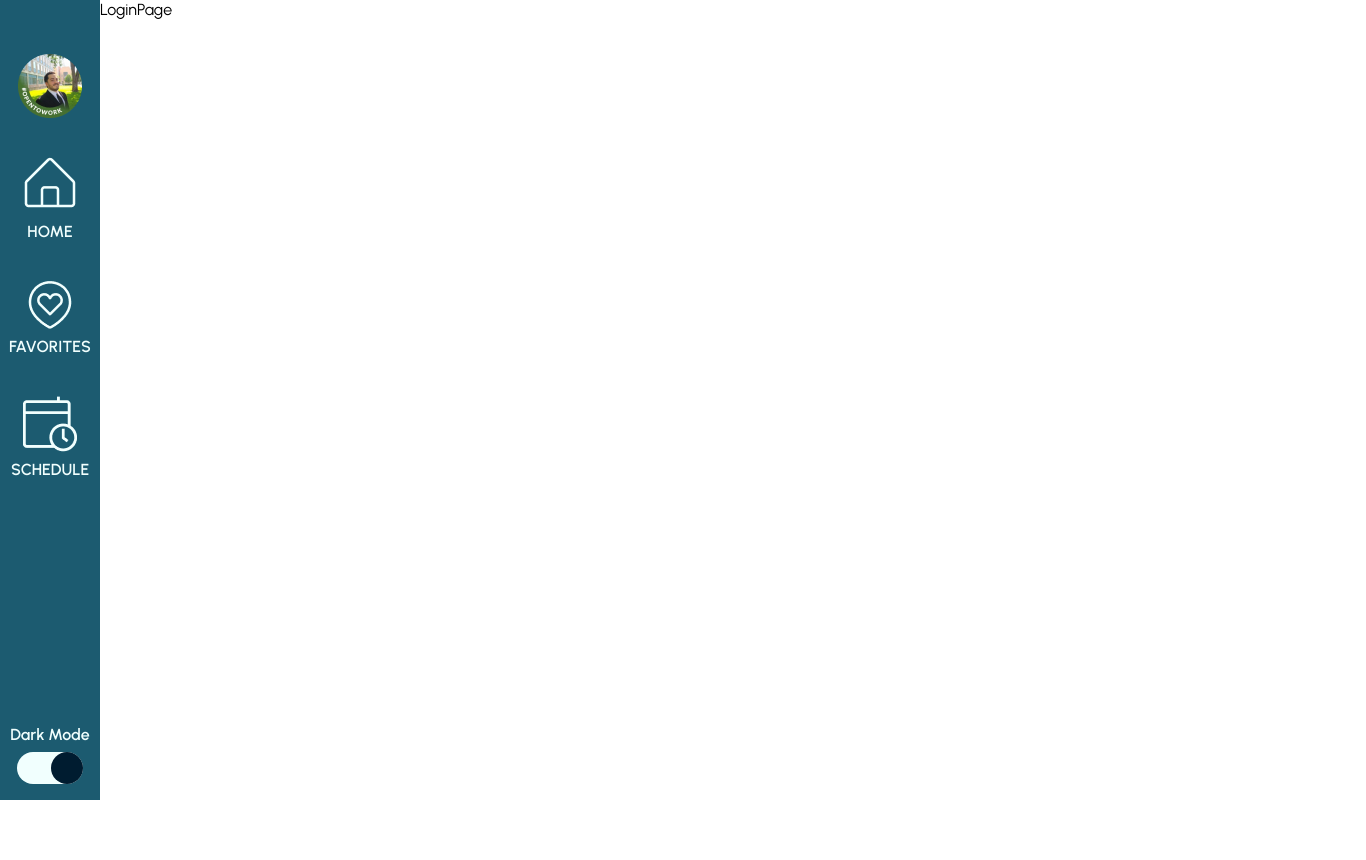
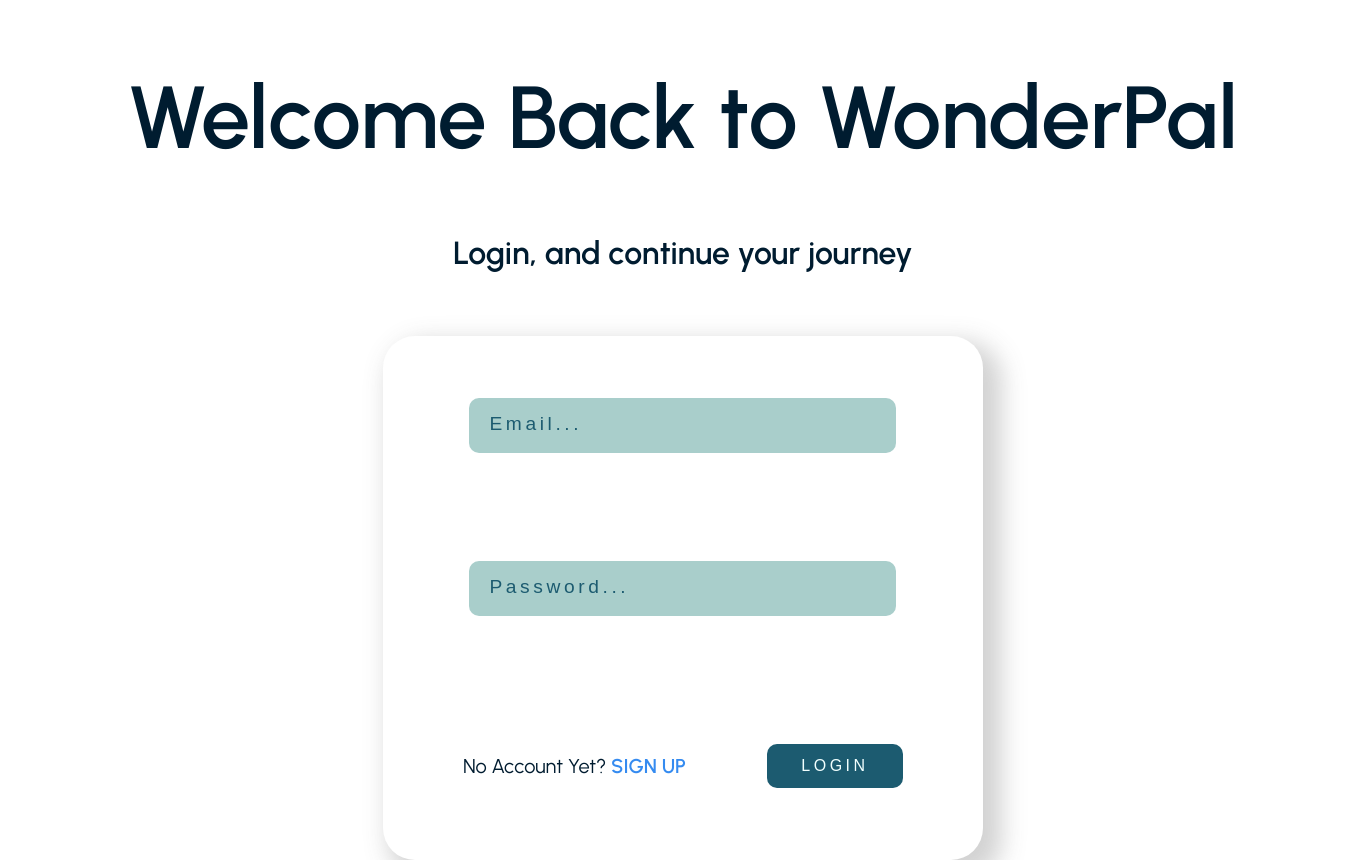
Before and after one commit to Bardia30/WanderPal-FrontEnd, a React (Create React App) app: page /login in a window 1280 px wide. Shown: the top 860 px of the page, 1366 px wide, since content can reach past the window. Before the commit the page ends 800 px from the top, so only its background shows below. Built offline with nearby package versions, Linux system fonts and the light colour scheme.

Commit message:
added login page styling

```diff
--- a/src/App.jsx
+++ b/src/App.jsx
@@ -1,4 +1,5 @@
 import { BrowserRouter, Routes, Route } from 'react-router-dom';
+import { useParams } from 'react-router-dom';
 import LoginPage from './pages/LoginPage';
 import SignUpPage from './pages/SignUpPage';
 import DestinationsPage from './pages/DestinationsPage';
@@ -18,7 +19,7 @@
 
   const [theme, setTheme] = useState("light");
 
-
+  const {uid} = useParams();
 
   const changeTheme = ()=> {
     if (theme === "light") {
@@ -30,18 +31,20 @@
     }
   }
 
-  //probably might need to delete line47 and line 49
+  //probably might need to delete line47 and line49
 
+
+  const [isSidebar, setIsSidebar] = useState(true);
 
   return (
     <ThemeContext.Provider value={{theme, changeTheme}}>
     <BrowserRouter>
-    <Sidebar />
+    {isSidebar ? <Sidebar /> : null}
      <main>
       <Routes>
-        <Route path='/login' element={<LoginPage />}></Route>
+        <Route path='/login' element={<LoginPage setIsSidebar={setIsSidebar}/>}></Route>
         <Route path='/signup' element={<SignUpPage />}></Route>
-        <Route path='/:uid/destinations' element={<DestinationsPage />}/>
+        <Route path='/:uid/destinations' element={<DestinationsPage uid={uid}/>}/>
         <Route path='/:uid/favorites' element={<FavoritesPage />}/>
         <Route path='/:uid/travelDetails/:travelId' element={<TravelDetailsPage />}/>
         <Route path='/:uid/travelDetails/:travelId/delete' element={<TravelDetailsDeletePage />}/>
--- a/src/components/Sidebar/Sidebar.jsx
+++ b/src/components/Sidebar/Sidebar.jsx
@@ -9,7 +9,6 @@
 
 const Sidebar = () => {
   const { theme, changeTheme } = useContext(ThemeContext);
-
 
   const [sidebarClass, setSidebarClass] = useState("sidebar");
 
--- a/src/pages/DestinationsPage.jsx
+++ b/src/pages/DestinationsPage.jsx
@@ -1,4 +1,5 @@
-import React, { useEffect, useState, useContext } from 'react';
+import React, { useState, useContext } from 'react';
+
 import './DestinationsPage.scss';
 import TravelCard from '../components/TravelCard/TravelCard';
 import AddNewTravel from '../components/AddNewTravel/AddNewTravel';
@@ -15,9 +16,11 @@
   const { theme } = useContext(ThemeContext);
 
   //test to see how we can delete http requests. I am using dummy id for now.
-  useEffect(()=> {
-    console.log(travelId);
-  }, [travelId]);
+  // useEffect(()=> {
+  //   console.log(travelId);
+  // }, [travelId]);
+
+
 
   return (
     <React.Fragment>
--- a/src/pages/LoginPage.jsx
+++ b/src/pages/LoginPage.jsx
@@ -1,8 +1,42 @@
-import React from 'react'
+import InputField from '../components/InputField/InputField';
+import Button from '../components/Button/Button';
+import './LoginPage.scss';
+import { useEffect } from 'react';
 
-const LoginPage = () => {
+const LoginPage = ({ setIsSidebar }) => {
+
+  useEffect(()=> {
+    setIsSidebar(false);
+  },[])
+
+
   return (
-    <div>LoginPage</div>
+    <section className='auth'>
+      <h1 className='auth__title'>Welcome Back to WonderPal</h1>
+      <p className='auth__instructions'>Login, and continue your journey</p>
+      <div className='auth__form-section'>
+        <form className='auth__form' action="submit">
+          <InputField
+            type="email"
+            inputClass="auth__input"
+            placeholder="Email..."
+          />
+          <InputField
+            type="password"
+            inputClass="auth__input"
+            placeholder="Password..."
+          />
+        </form>
+        <div className='auth__buttons'>
+          <p className='auth__signup'>No Account Yet? <a className='auth__link' href="">Sign Up</a></p>
+          <Button
+            text="LOGIN"
+            buttonClass="auth__cta"
+            onClick={()=>{}}
+          />
+        </div>
+      </div>
+    </section>
   )
 }
 
--- /dev/null
+++ b/src/pages/LoginPage.scss
@@ -0,0 +1,64 @@
+@use '../styles/mixins' as *;
+@use '../styles/variables' as *;
+
+
+
+.auth {
+    display: flex;
+    flex-direction: column;
+    justify-content: center;
+    align-items: center;
+    padding: 4rem;
+    width:100%;
+    &__title{
+        @include font($size: 5.5rem, $weight: 600, $color: $primary-text);
+        margin:0;
+    }
+    &__instructions {
+        @include font($size: 2rem, $weight: 600, $color:$primary-text);
+        margin-top:4rem;
+        margin-bottom:4rem;
+    }
+    &__form-section {
+        display: flex;
+        flex-direction: column;
+        align-items: center;
+        border-radius: 32px;
+        box-shadow: $shadow;
+        padding:3.875rem 3.125rem;
+        width: 31.25rem;
+        height: 25rem;
+        justify-content: space-between;
+    }
+    &__form{
+        display: flex;
+        flex-direction: column;
+        row-gap: 4.5rem;
+
+    }
+    &__input {
+        width: 25rem;
+    }
+    &__cta  {
+        font-weight:400;
+        letter-spacing: 3.52px;
+        font-size: 1rem;
+        width: 8.5rem;
+        height: 2.75rem;
+    }
+    &__buttons {
+        display: flex;
+        justify-content: space-between;
+        align-items: center;
+        width:88%;
+    }
+    &__link {
+        text-decoration: none;
+        color:$link-color;
+        text-transform: uppercase;
+        font-weight: 600;
+    }
+    &__signup {
+        @include font($size: 1.25rem, $weight:400, $color:$primary-text);
+    }
+}
--- a/src/pages/TravelDetailsPage.jsx
+++ b/src/pages/TravelDetailsPage.jsx
@@ -3,11 +3,6 @@
 import DropDown from '../components/DropDown/DropDown';
 import backButton from '../assets/back-logo.png';
 import backButtonDark from '../assets/back-logo-dark.png';
-import mapLogo from '../assets/map.png';
-import mapLogoDark from '../assets/map-dark.png';
-import likeLogoDark from '../assets/like-dark.png';
-import likeLogo from '../assets/like.png';
-import restoPic from '../assets/temp-rest-pic.png';
 import './TravelDetailsPage.scss';
 import ThemeContext from '../components/context/theme-context';
 import AddNewScheduleModal from '../components/AddNewScheduleModal/AddNewScheduleModal';
@@ -31,8 +26,6 @@
   const [coordinates, setCoordinates] = useState({});
   const [bounds, setBounds] = useState(null);
 
-
-  const [isLoading, setIsLoading] = useState(false);
 
   const [placeType, setPlaceType] = useState("restaurants");
 
```
